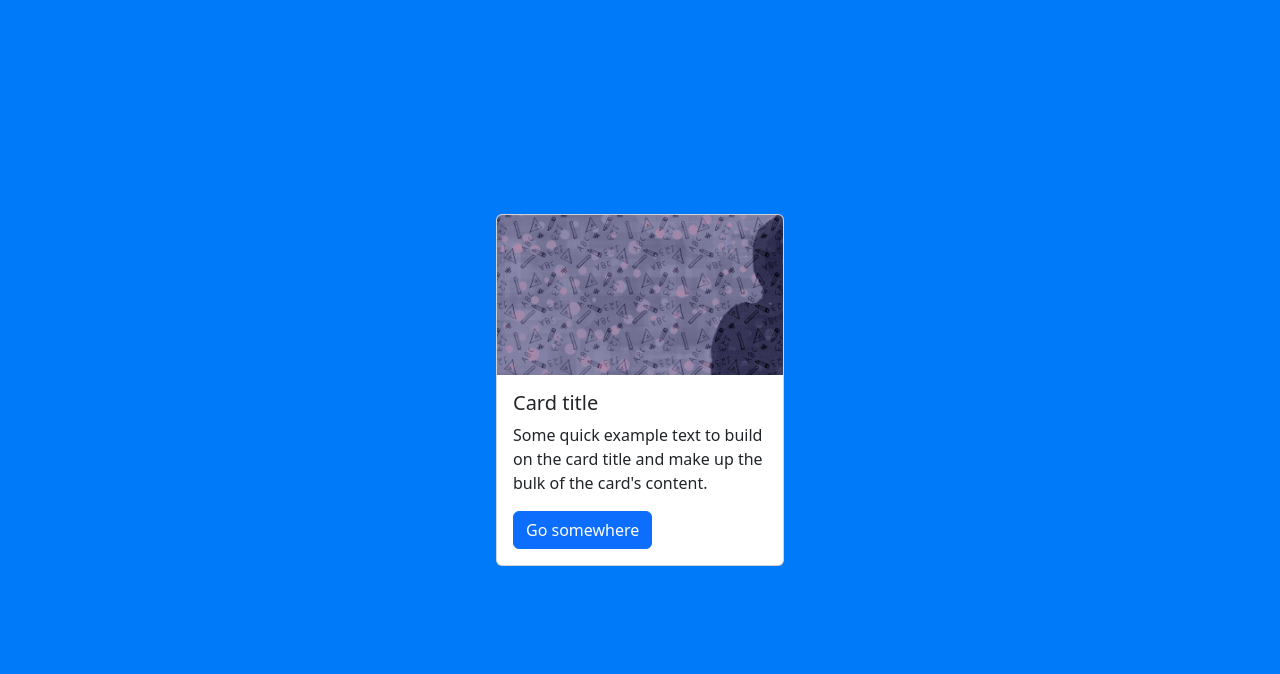
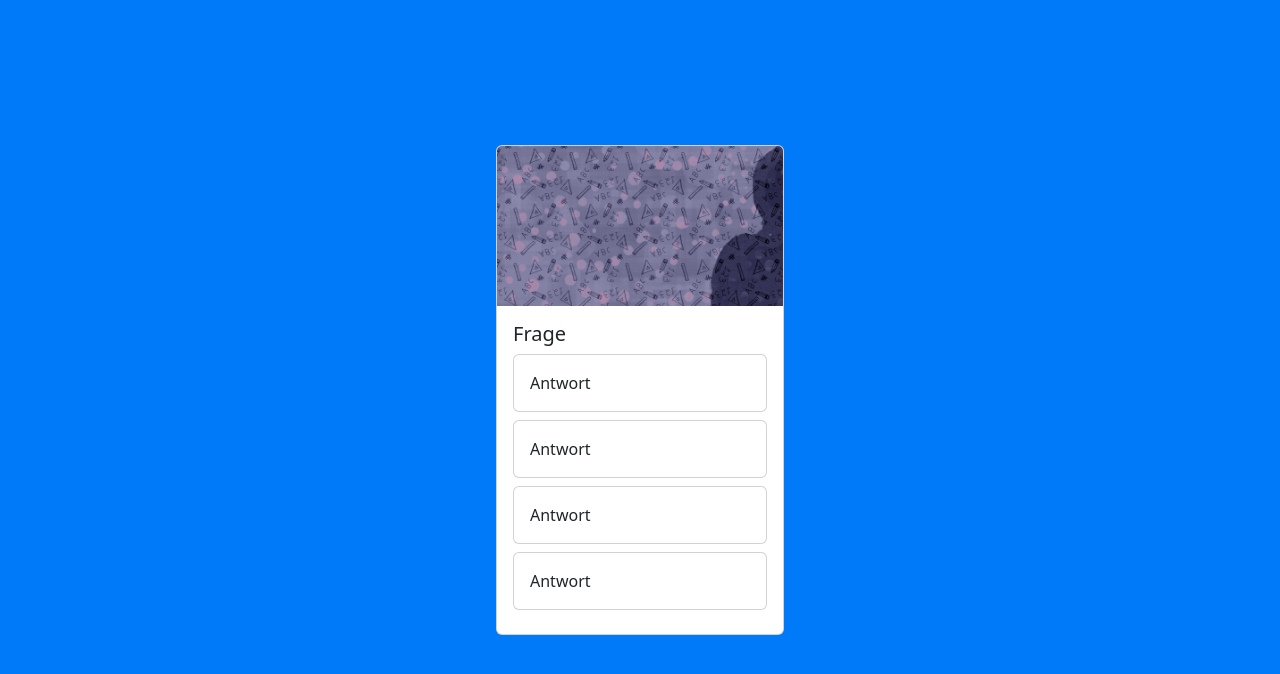
Before and after one commit to vladiK178/quizapp, a plain HTML site: page index.html in a window 1280 px wide. Shown: the part 60-734 px from the top of the page. Drawn offline with nearby package versions, Linux system fonts and the light colour scheme.

Commit message:
added new lines

```diff
--- a/index.html
+++ b/index.html
@@ -26,12 +26,23 @@
       <div class="card" style="width: 18rem">
         <img src="./img/pencil.jpg" class="card-img-top" alt="..." />
         <div class="card-body">
-          <h5 class="card-title">Card title</h5>
-          <p class="card-text">
-            Some quick example text to build on the card title and make up the
-            bulk of the card's content.
-          </p>
-          <a href="#" class="btn btn-primary">Go somewhere</a>
+          <h5 class="card-title">Frage</h5>
+
+          <div class="card mb-2">
+            <div class="card-body">Antwort</div>
+          </div>
+
+          <div class="card mb-2">
+            <div class="card-body">Antwort</div>
+          </div>
+
+          <div class="card mb-2">
+            <div class="card-body">Antwort</div>
+          </div>
+
+          <div class="card mb-2">
+            <div class="card-body">Antwort</div>
+          </div>
         </div>
       </div>
     </div>
```
